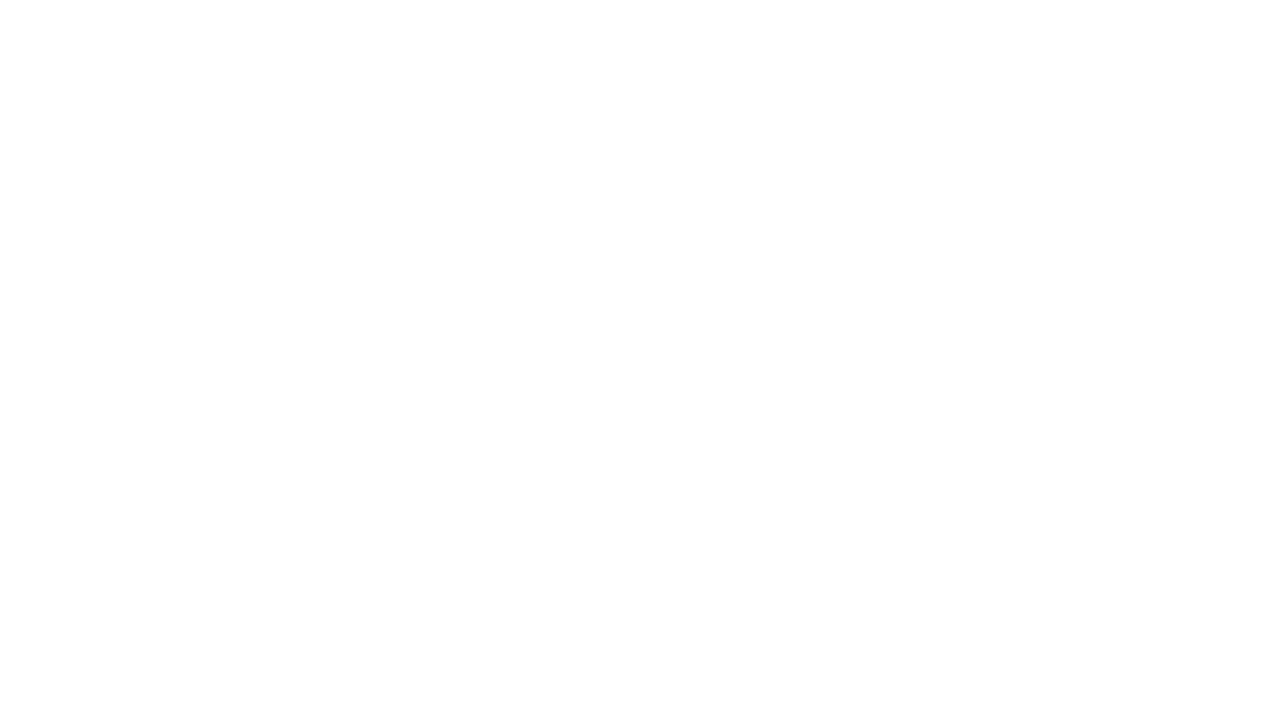
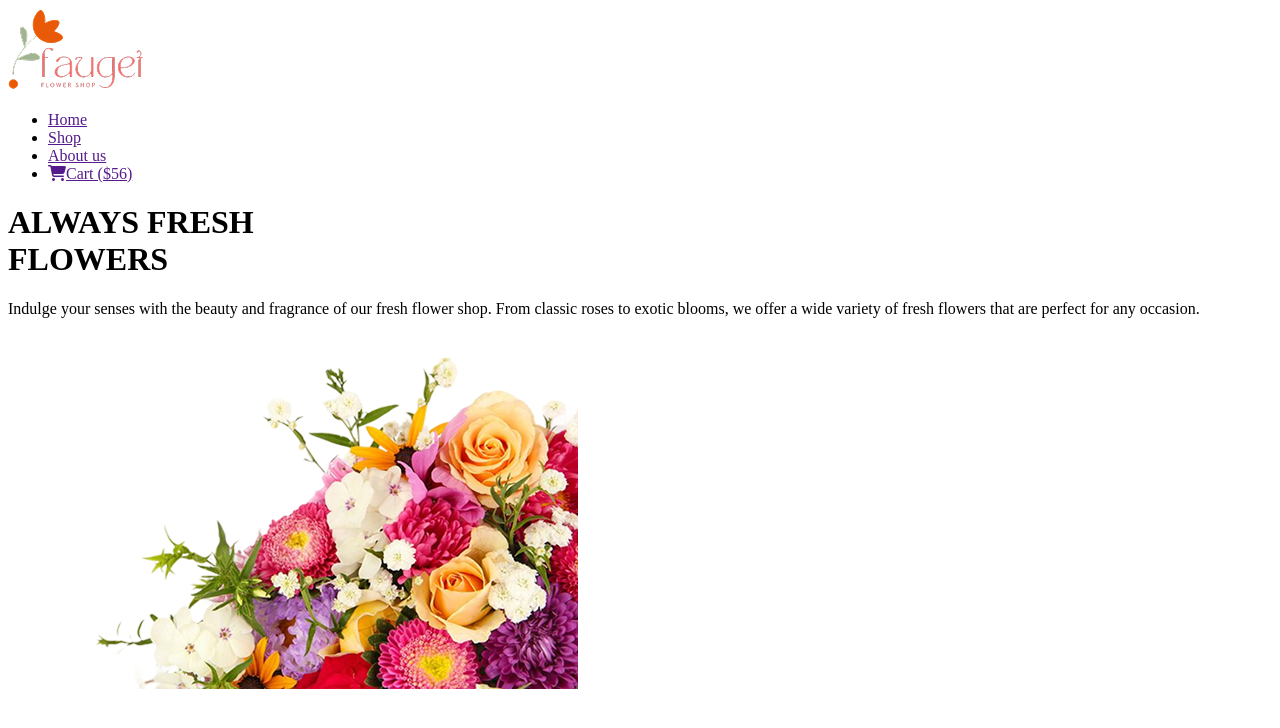
Before and after one commit to FARIA404/hero-asssign-2, a plain HTML site: page index.html in a window 1280 px wide. Drawn offline with Linux system fonts and the light colour scheme; files that its build step writes are made by us from their sources.

Commit message:
3rd commit

```diff
--- a/index.html
+++ b/index.html
@@ -13,6 +13,37 @@
     <script src="https://kit.fontawesome.com/035b988aa4.js" crossorigin="anonymous"></script>
 </head>
 <body>
-
+     <header>
+      <nav class="navbar display-flex">
+        <img src="assets/logo.png" alt="logo" />
+        <ul class="nav-links display-flex roboto-font">
+          <li><a class="nav-link" id="nav-home" href="">Home</a></li>
+          <li><a class="nav-link text-levender" href="">Shop</a></li>
+          <li><a class="nav-link text-levender" href="">About us</a></li>
+          <li>
+            <a class="nav-link text-black" href=""
+              ><i class="fa-solid fa-cart-shopping"></i>Cart ($56)</a
+            >
+          </li>
+        </ul>
+      </nav>
+      <div class="banner display-flex">
+        <div class="banner-details">
+          <h1 class="noto-serif-font banner-title">
+            ALWAYS
+            <span class="text-orange"
+              >FRESH<br />
+              FLOWERS</span
+            >
+          </h1>
+          <p class="banner-description inter-font text-light-gray">
+            Indulge your senses with the beauty and fragrance of our fresh
+            flower shop. From classic roses to exotic blooms, we offer a wide
+            variety of fresh flowers that are perfect for any occasion.
+          </p>
+        </div>
+        <img class="banner-img" src="assets/hero-flower.png" alt="" />
+      </div>
+    </header>
 </body>
 </html>
```
